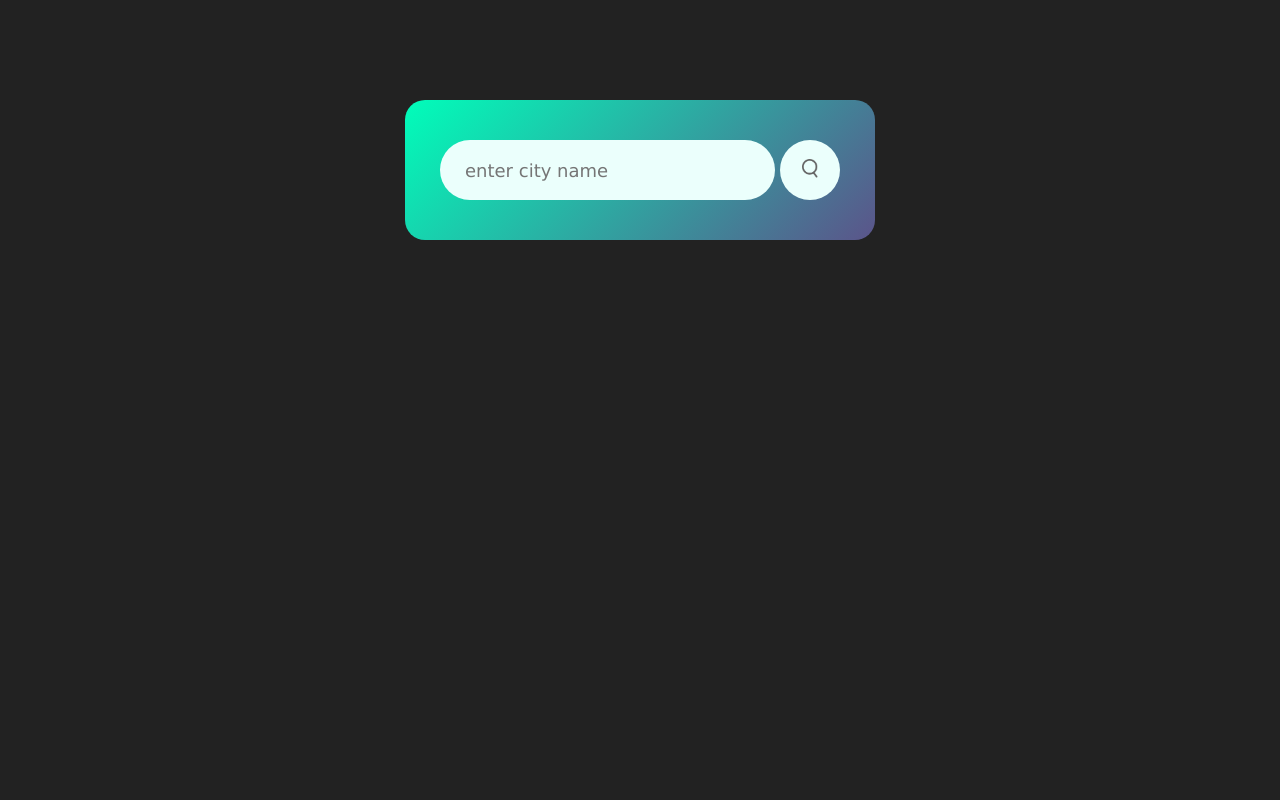
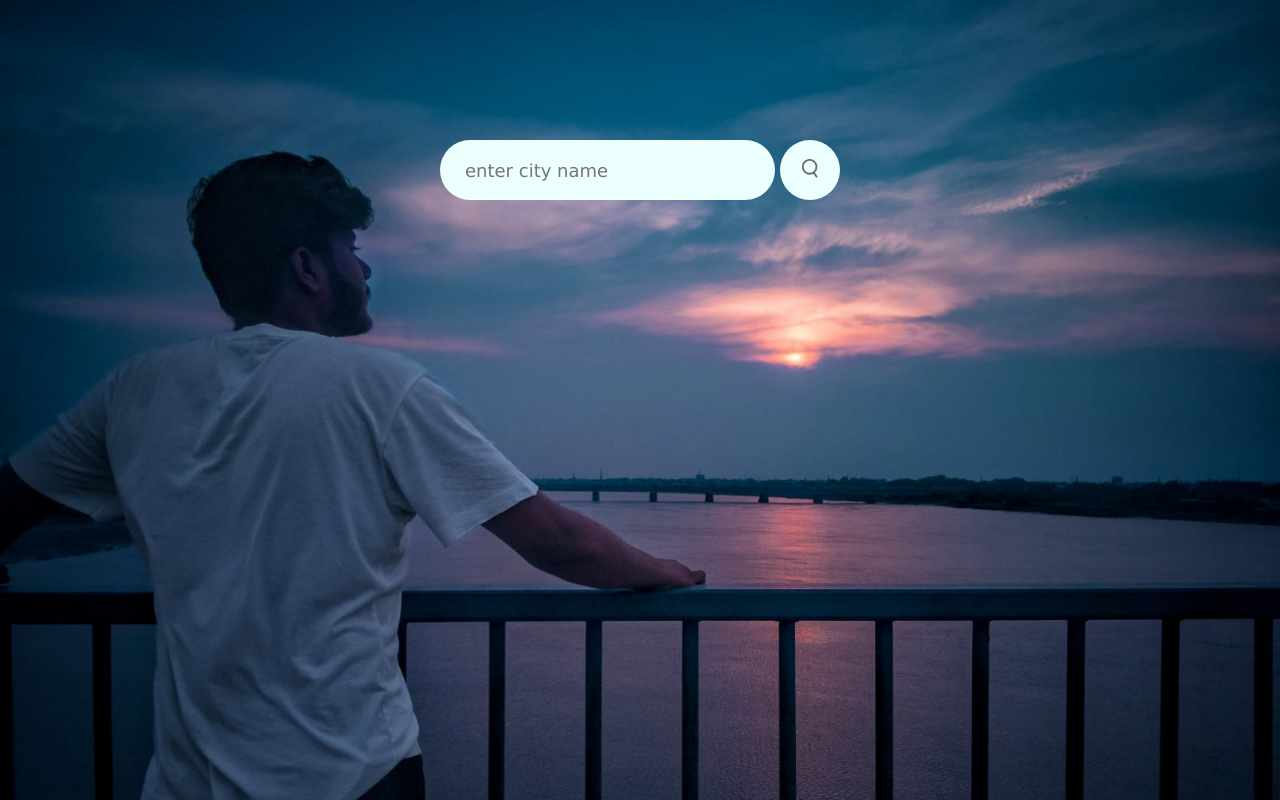
Before and after one commit to rahul95rajpoot/weather_app, a plain HTML site: page index.html in a window 1280 px wide. Drawn offline with Linux system fonts and the light colour scheme.

Commit message:
Update style.css

```diff
--- a/style.css
+++ b/style.css
@@ -8,10 +8,10 @@
 body{
     background-color: #222;
     color: #fff;
-/*     background-image: url('images/riverme.jpeg'); */
-/*     background-size: cover;
+    background-image: url('images/riverme.jpeg');
+  background-size: cover;
     background-repeat: no-repeat;
-    background-attachment: fixed; */
+    background-attachment: fixed;
 }
 
 .card{
@@ -23,10 +23,10 @@ body{
     border-radius: 20px;
     padding: 40px 35px;
     text-align: center;
-/*     background-image: url('images/riverme.jpeg'); */
-/*     background-size: cover;
+    background-image: url('images/riverme.jpeg');
+    background-size: cover;
     background-repeat: no-repeat;
-    background-attachment: fixed; */
+    background-attachment: fixed;
 }
 .search{
     width: 100%;
```
